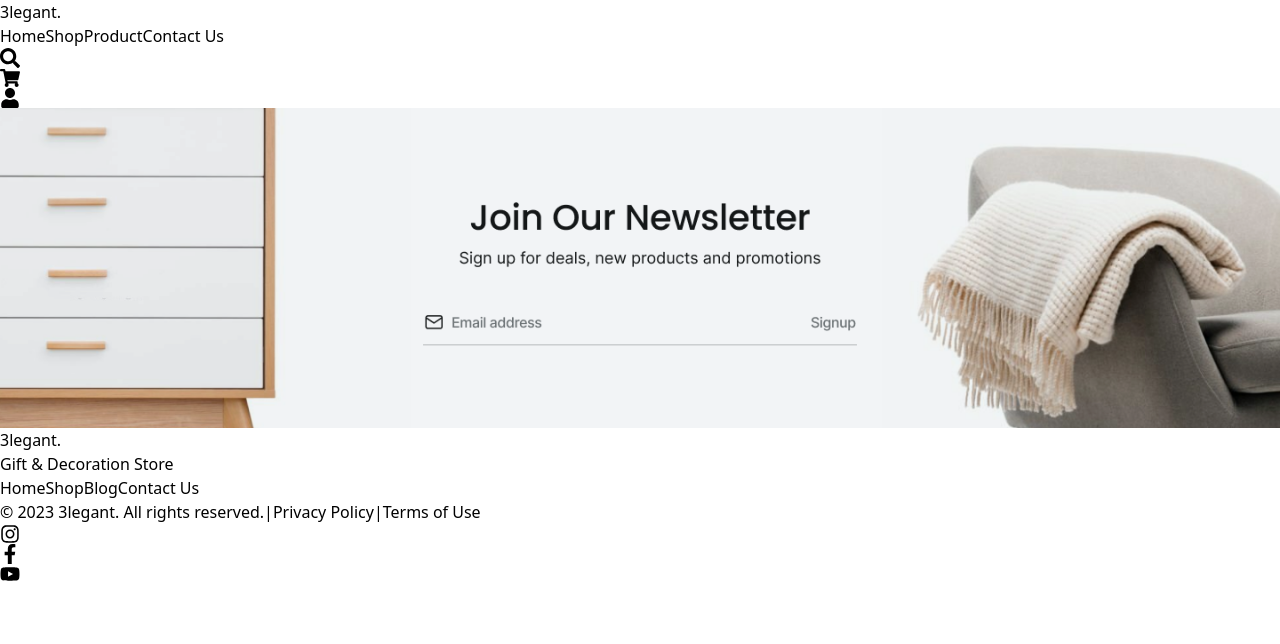
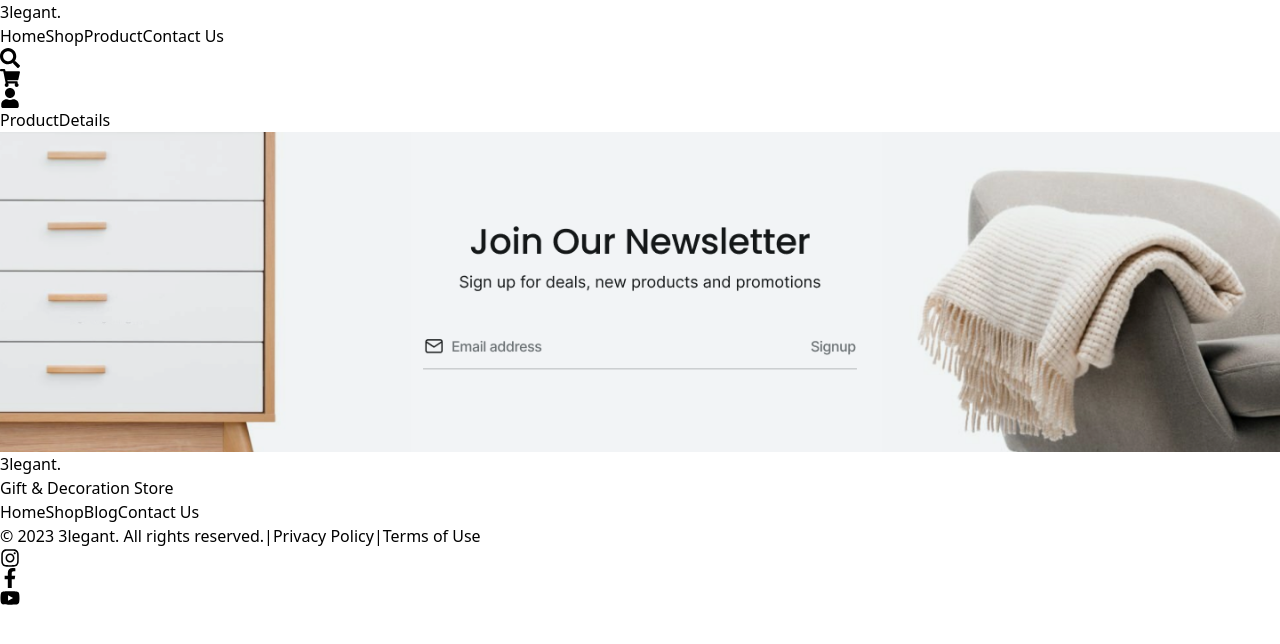
Before and after one commit to shadabkhan16/e_commerce, a React (Vite) app: page /products/1 in a window 1280 px wide. Shown: the top 644 px of the page. Built offline with nearby package versions, Linux system fonts and the light colour scheme.

Commit message:
navigate to product details page

```diff
--- a/src/App.jsx
+++ b/src/App.jsx
@@ -6,6 +6,7 @@
 import Product from "./pages/Product"
 import Shop from "./pages/Shop"
 import ContactUs from "./pages/ContactUs";
+import ProductDetails from "./pages/ProductDetails";
 
 
 const App = () => {
@@ -17,6 +18,7 @@
         <Route path="/products" element={<Product />} />
         <Route path="/shop" element={<Shop />} />
         <Route path="/contact-us" element={<ContactUs />} />
+        <Route path="/products/:id" element= {<ProductDetails/>} />
       </Routes>
       <Footer/>
     </Router>
--- a/src/pages/Product.jsx
+++ b/src/pages/Product.jsx
@@ -6,14 +6,17 @@
 import { FaBarsProgress } from "react-icons/fa6";
 import { productItems } from "../constants/fake_products";
 import Rating from "../components/Rating"
+import { useNavigate } from "react-router-dom";
 
 
 
 const Product = () => {
   const [selectedCategory, setSelectedCategory] = useState('Living Room');
   const [selectedPrice, setSelectedPrice] = useState('All Prices');
-  const handleProductDetails =(productID)=>{
-    console.log(productID)
+  const navigate = useNavigate();
+
+  const handleProductDetails =(id)=>{
+    navigate(`/products/${id}`)
   }
   return (
     <div>
--- /dev/null
+++ b/src/pages/ProductDetails.jsx
@@ -0,0 +1,9 @@
+import React from 'react'
+
+const ProductDetails = () => {
+  return (
+    <div>ProductDetails</div>
+  )
+}
+
+export default ProductDetails
```
